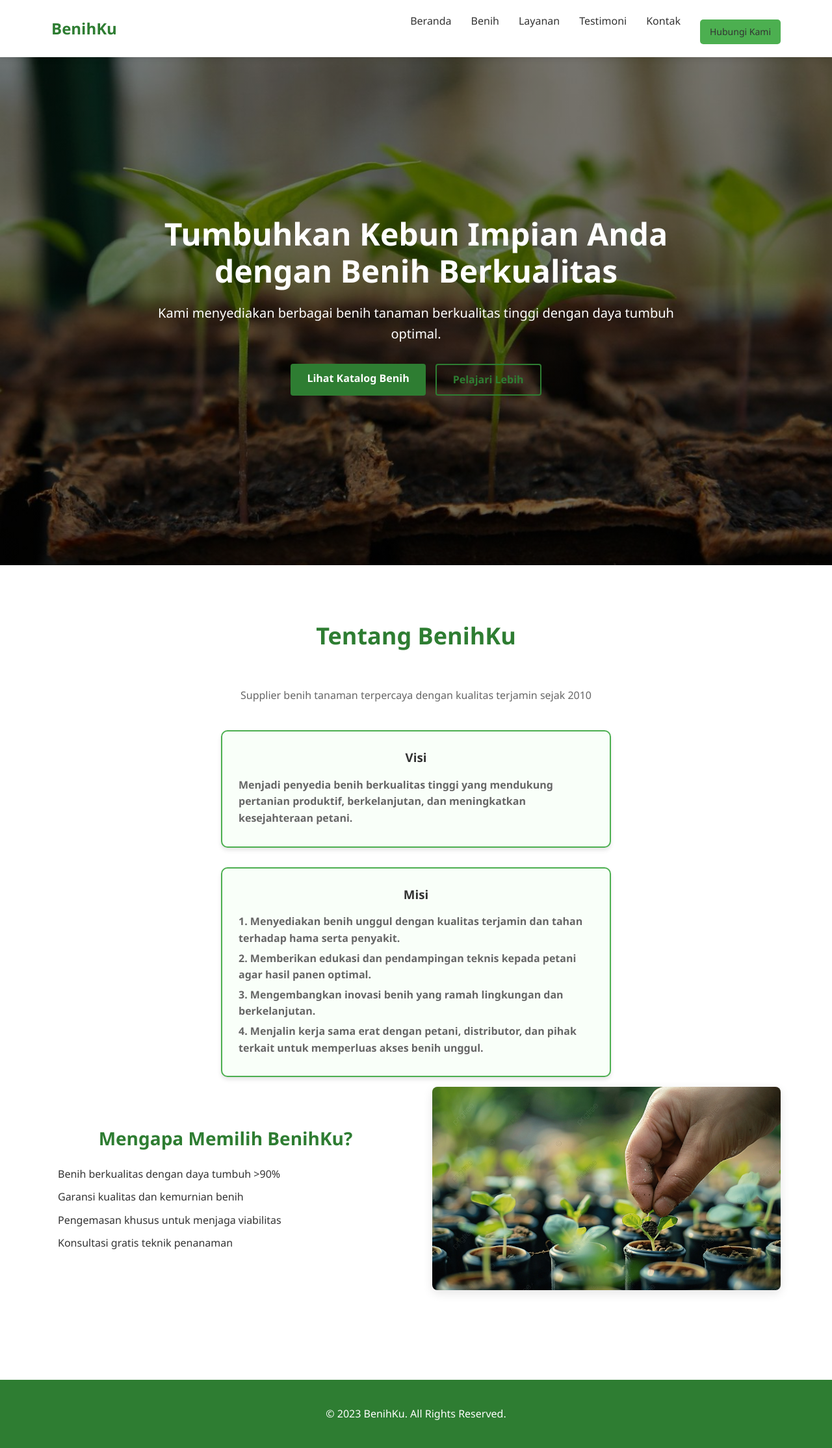
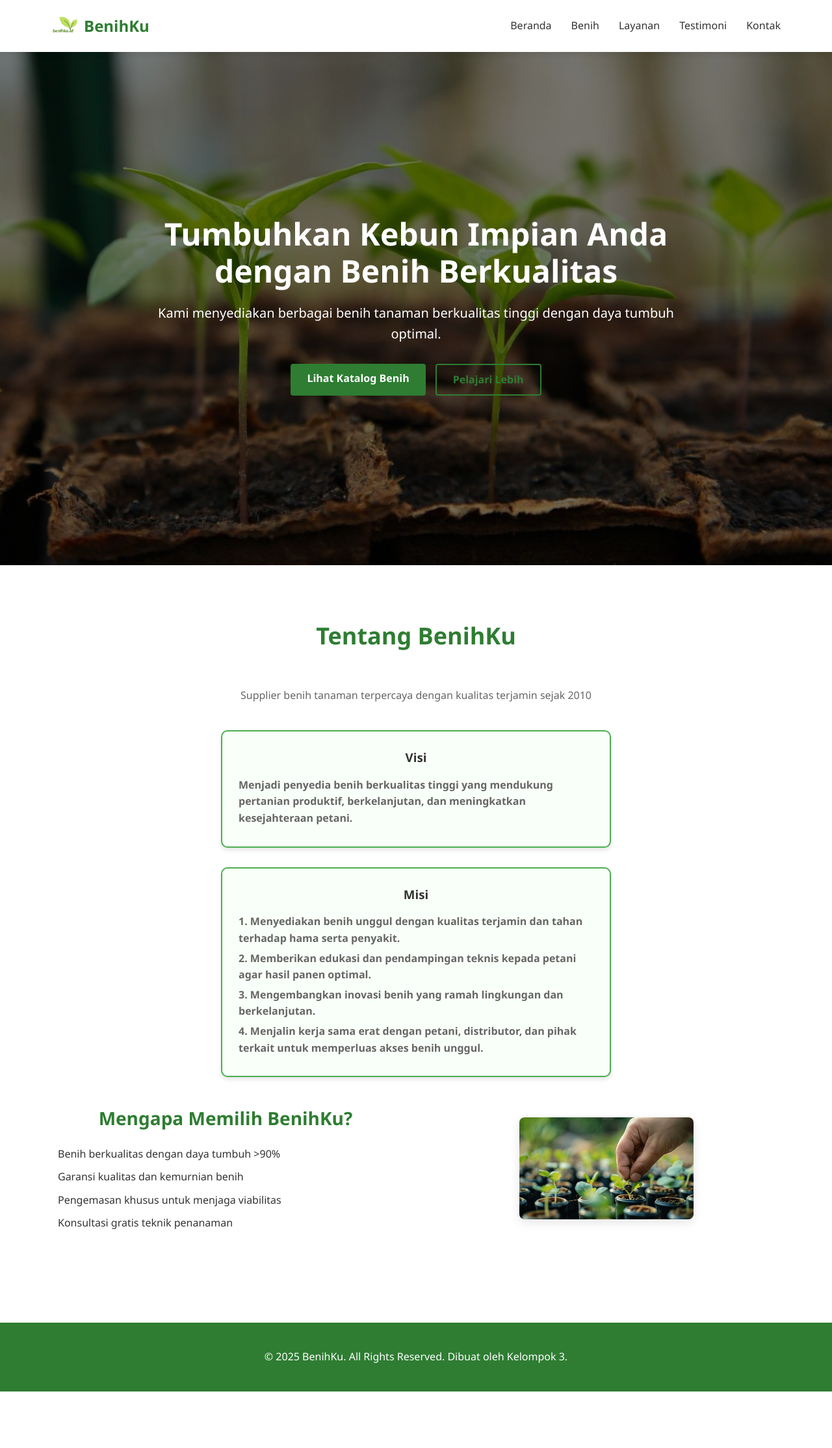
Before and after one commit to RumahAGP/Tanam.in, a PHP site: page / in a window 1280 px wide. Shown: the whole page at 65% size. After the commit the page ends 2142 px from the top, so only its background shows below. Run offline with PHP 8.4, Linux system fonts and the light colour scheme.

Commit message:
Upload website BenihKu initial version

```diff
--- a/index.html
+++ b/index.html
@@ -10,14 +10,18 @@
     <header>
         <div class="container">
             <nav class="navbar">
-                <a href="index.html" class="logo">BenihKu</a>
+                <a href="index.html" class="logo">
+                 <img src="Assets/Logo.jpeg" alt="Logo BenihKu">
+                BenihKu
+                  </a>
+
                 <ul class="nav-links">
                     <li><a href="index.html">Beranda</a></li>
                     <li><a href="products.html">Benih</a></li>
                     <li><a href="services.html">Layanan</a></li>
                     <li><a href="testimonials.html">Testimoni</a></li>
                     <li><a href="contact.html">Kontak</a></li>
-                    <li><a href="contact.html" class="btn btn-small">Hubungi Kami</a></li>
+
                 </ul>
             </nav>
         </div>
@@ -60,7 +64,7 @@
         <p>4. Menjalin kerja sama erat dengan petani, distributor, dan pihak terkait untuk memperluas akses benih unggul.</p>
     </div>
 </div>
-
+<br>
             <div class="about-content">
                 <div class="about-text">
                     <h3>Mengapa Memilih BenihKu?</h3>
@@ -79,10 +83,10 @@
     </section>
 
     <!-- Footer -->
-    <footer>
-        <div class="container">
-            <p>&copy; 2023 BenihKu. All Rights Reserved.</p>
-        </div>
-    </footer>
+   <footer>
+    <div class="container">
+        <p>&copy; 2025 BenihKu. All Rights Reserved. Dibuat oleh Kelompok 3.</p>
+    </div>
+</footer>
 </body>
 </html>
--- a/style.css
+++ b/style.css
@@ -39,13 +39,21 @@ header {
     align-items: center;
     padding: 20px 0;
 }
+.logo {
+    display: flex;
+    align-items: center; /* supaya logo & teks sejajar */
+    gap: 10px; /* jarak antara logo dan teks */
+    font-size: 24px; /* ukuran teks bisa diubah */
+    font-weight: bold;
+    color: #2e7d32; /* warna teks */
+    text-decoration: none; /* hapus garis bawah */
+}
 
-.logo {
-    font-size: 24px;
-    font-weight: 700;
-    color: #2e7d32;
-    text-decoration: none;
+.logo img {
+    height: 40px; /* ukuran logo kecil */
+    width: auto;
 }
+
 
 .nav-links {
     display: flex;
@@ -208,7 +216,7 @@ section {
 }
 
 .about-image img {
-    width: 100%;
+    width: 50%;
     border-radius: 8px;
     box-shadow: 0 5px 15px rgba(0,0,0,0.1);
 }
```
Also changed, not shown: contact.html (+4 -4 lines), products.html (+21 -5 lines), services.html (+6 -5 lines), testimonials.html (+6 -5 lines), Assets/Logo.jpeg (added).
